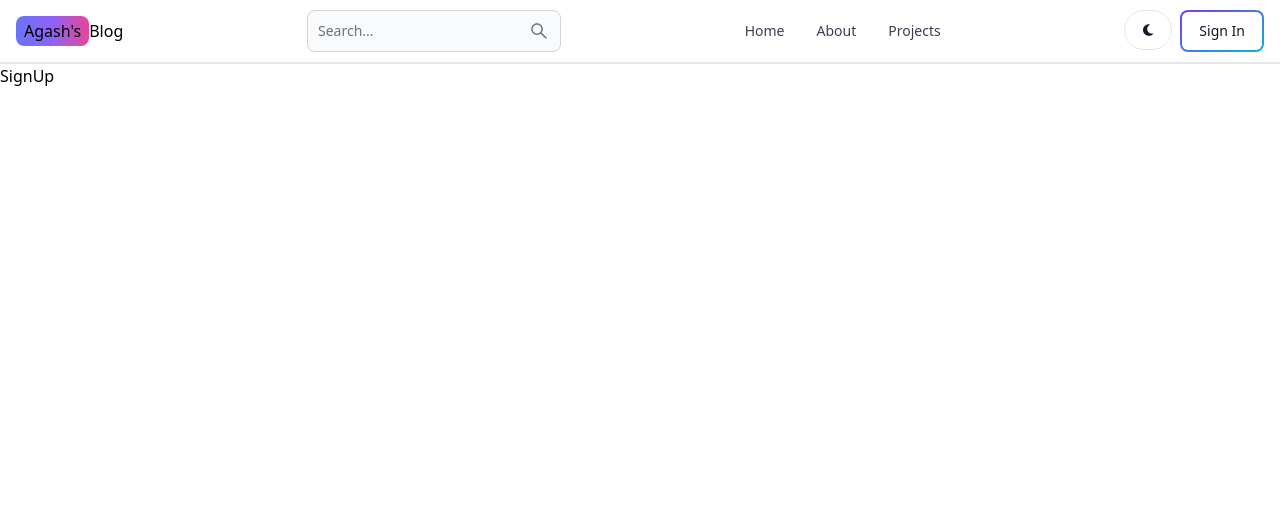
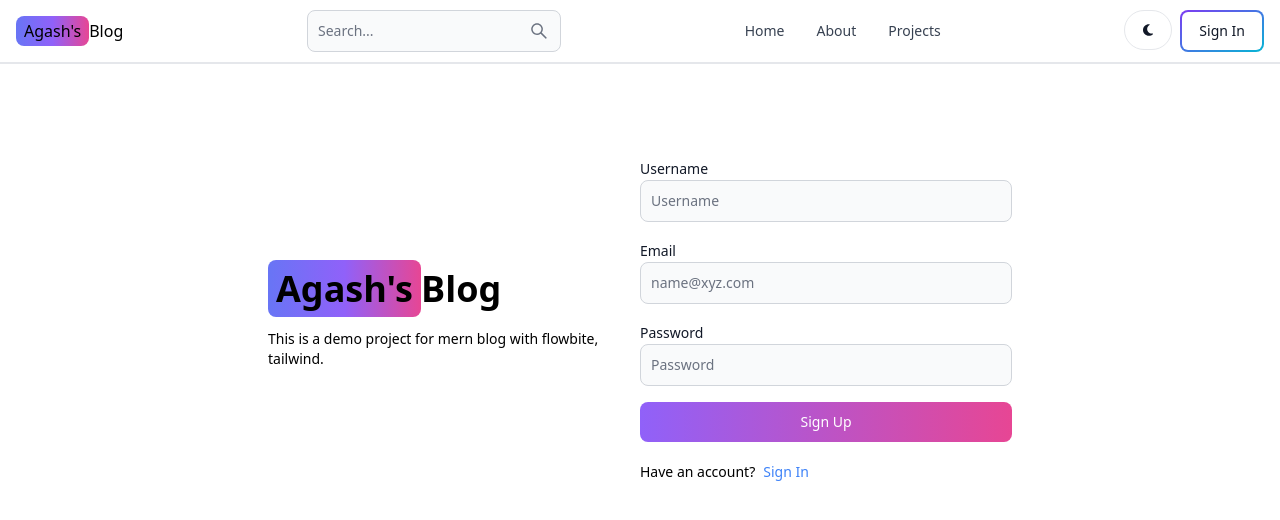
Before and after one commit to agash26/blogapp, a React (Vite) app in the folder client/: page /sign-up in a window 1280 px wide. Shown: the top 520 px of the page. Built offline with nearby package versions, Linux system fonts and the light colour scheme.

Commit message:
create signup page ui

```diff
--- a/client/src/pages/SignUp.jsx
+++ b/client/src/pages/SignUp.jsx
@@ -1,7 +1,52 @@
+import { Button, Label, TextInput } from 'flowbite-react'
+import { Link } from 'react-router-dom'
 
 const SignUp = () => {
   return (
-    <div>SignUp</div>
+    <div className="min-h-screen mt-20">
+      <div className="flex p-3 max-w-3xl mx-auto flex-col md:flex-row md:items-center">
+        {/*left*/}
+        <div className="flex-1">
+          <Link to="/" className="font-bold dark:text-white text-4xl">
+            <span className='px-2 py-1 bg-gradient-to-r from-indigo-500 via-purple-500 to-pink-500 rounded-lg'>Agash&apos;s</span>Blog
+          </Link>
+          <p className='text-sm mt-5'>
+            This is a demo project for mern blog with flowbite, tailwind.
+          </p>
+        </div>
+        {/*right*/}
+        <div className="flex-1">
+          <form className='flex flex-col gap-4'>
+            <div className=''>
+              <Label value="Username" />
+              <TextInput
+                type="text"
+                placeholder='Username'
+                id='username' />
+            </div>
+            <div className=''>
+              <Label value="Email" />
+              <TextInput
+                type="text"
+                placeholder='name@xyz.com'
+                id='email' />
+            </div>
+            <div className=''>
+              <Label value="Password" />
+              <TextInput
+                type="text"
+                placeholder='Password'
+                id='password' />
+            </div>
+            <Button gradientDuoTone='purpleToPink' type='submit'>Sign Up</Button>
+          </form>
+          <div className='flex gap-2 text-sm mt-5'>
+            <span>Have an account?</span>
+            <Link to="/sign-in" className='text-blue-500'>Sign In</Link>
+          </div>
+        </div>
+      </div>
+    </div>
   )
 }
 
```
